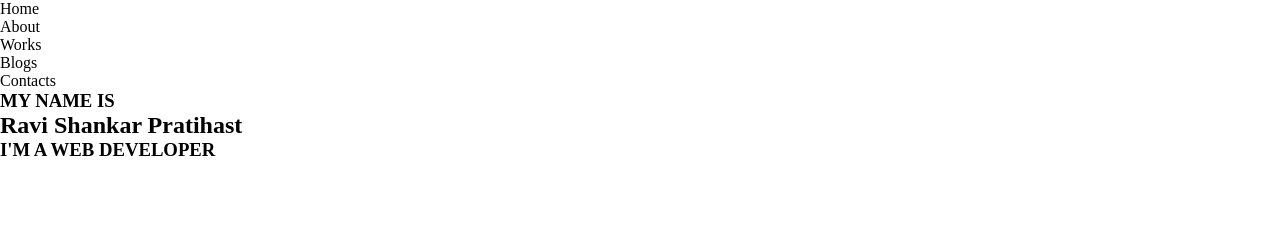
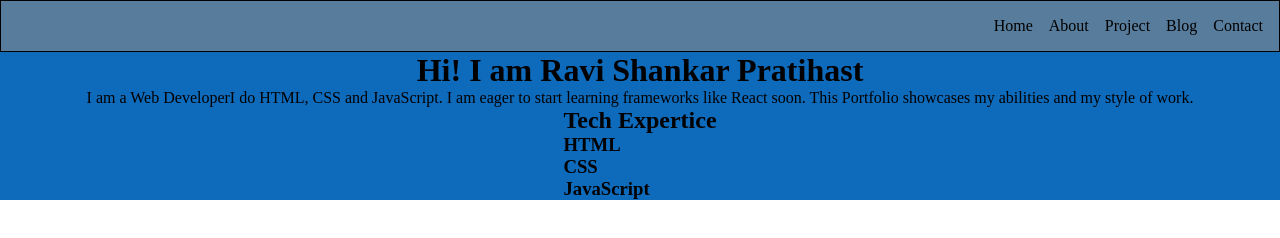
Before and after one commit to RaviPratihast/portfolio-page-004, a plain HTML site: page index.html in a window 1280 px wide. Drawn offline with Linux system fonts and the light colour scheme.

Commit message:
new changes

```diff
--- a/index.html
+++ b/index.html
@@ -5,34 +5,44 @@
     <meta http-equiv="X-UA-Compatible" content="IE=edge">
     <meta name="viewport" content="width=device-width, initial-scale=1.0">
     <link rel="stylesheet" href="style.css">
-    <title>Document</title>
+    <title>RaviPratihast</title>
 </head>
 <body>
 
-    <div class="container-portfolio">
-        <!-- nav -->
+    <div class="portfolio-container">
+
+        <!-- navigation -->
         <nav class="navigation">
+
             <ul>
                 <li>Home</li>
                 <li>About</li>
-                <li>Works</li>
-                <li>Blogs</li>
-                <li>Contacts</li>
+                <li>Project</li>
+                <li>Blog</li>
+                <li>Contact</li>
+
             </ul>
-
         </nav>
 
-        <div class="left-aside-part">
+        <div class="main">
+            <h1 class="heading-text">Hi! I am Ravi Shankar Pratihast</h1>
 
+            <div class="para-text">
+                <p>I am a <span>Web Developer</span>I do HTML, CSS and JavaScript. I am eager to start learning frameworks like React soon. This Portfolio showcases my abilities and my style of work.</p>
+            </div>
+
+            <div class="tech-expertise">
+                <h2>Tech Expertice</h2>
+              <div class="tech-box">
+                <div class="html-lang"><h3>HTML</h3></div>
+                <div class="css-lang"><h3>CSS</h3></div>
+                <div class="js-lang"><h3>JavaScript</h3></div>
+              </div>
+            </div>
         </div>
 
-        <h3>MY NAME IS</h3>
-        <h2>Ravi Shankar Pratihast</h2>
+    </div>
 
-        <div class="developer-wrapper">
-            <h3>I'M A WEB DEVELOPER</h3>
-        </div>
-    </div>
 
 </body>
 </html>
--- a/style.css
+++ b/style.css
@@ -4,7 +4,36 @@
     box-sizing: border-box;
 }
 
-.container-portfolio{
-    min-height: 100vh;
-    max-height: 100vw;
+
+.navigation{
+
+
+
+
+
 }
+.navigation>ul{
+
+    border: 1px solid black;
+    list-style: none;
+    padding: 1rem;
+
+    display: flex;
+    justify-content:flex-end;
+    align-items: center;
+    gap: 1rem;
+
+    background-color: rgb(88, 124, 155);
+
+
+}
+
+.main{
+
+    display: flex;
+    flex-direction: column;
+    justify-content: center;
+    align-items: center;
+    background-color: rgb(14, 106, 187);
+    /* margin: 2rem; */
+}
```
